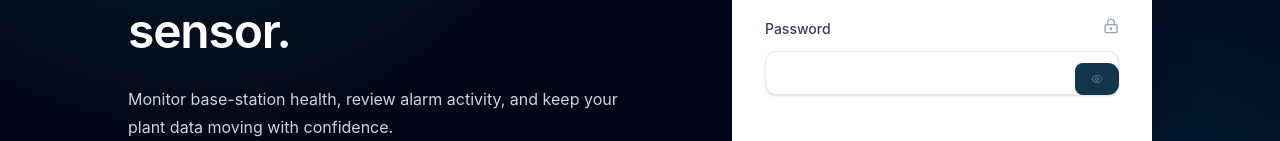
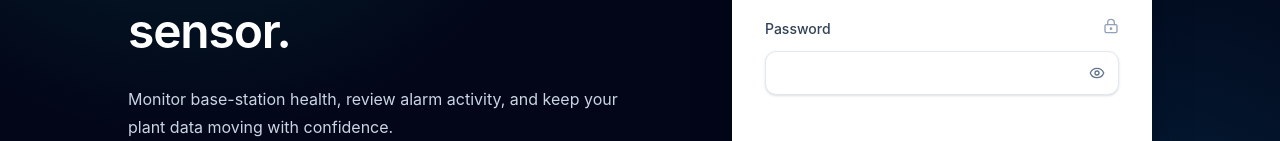
Before and after one commit to Mohammedyaseen29/g7-alert-service, a React (Vite) app in the folder frontend/: page /login in a window 1280 px wide. Shown: the part 392-533 px from the top of the page. Built offline with nearby package versions, Linux system fonts and the light colour scheme.

Commit message:
Keep password visibility icon neutral

```diff
--- a/frontend/src/pages/Login.tsx
+++ b/frontend/src/pages/Login.tsx
@@ -73,7 +73,7 @@ export function Login() {
                 </div>
                 <div className="relative">
                   <input id="password" data-ui-input type={showPassword ? 'text' : 'password'} value={p} onChange={(event) => setP(event.target.value)} autoComplete="current-password" required className="h-11 w-full rounded-lg border border-slate-200 bg-white px-3 pr-11 text-sm text-slate-900 shadow-sm outline-none transition placeholder:text-slate-400 focus:border-teal-500 focus:ring-4 focus:ring-teal-500/10" />
-                  <button type="button" onClick={() => setShowPassword((visible) => !visible)} aria-label={showPassword ? 'Hide password' : 'Show password'} aria-pressed={showPassword} className="absolute inset-y-0 right-0 flex w-11 items-center justify-center rounded-r-lg text-slate-500 transition hover:text-slate-800 focus-visible:outline-none focus-visible:ring-2 focus-visible:ring-inset focus-visible:ring-teal-600">
+                  <button data-slot="button" type="button" onClick={() => setShowPassword((visible) => !visible)} aria-label={showPassword ? 'Hide password' : 'Show password'} aria-pressed={showPassword} className="absolute inset-y-0 right-0 flex w-11 items-center justify-center rounded-r-lg text-slate-500 transition hover:text-slate-800 focus-visible:outline-none focus-visible:ring-2 focus-visible:ring-inset focus-visible:ring-teal-600">
                     {showPassword ? <EyeOff className="size-4" aria-hidden="true" /> : <Eye className="size-4" aria-hidden="true" />}
                   </button>
                 </div>
```
